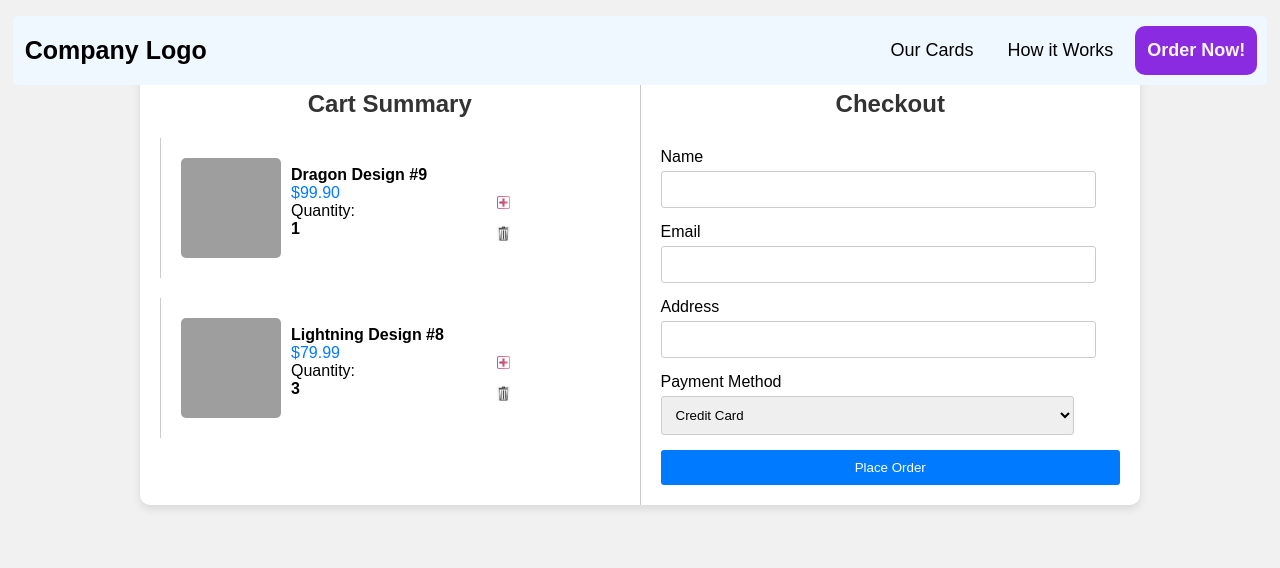
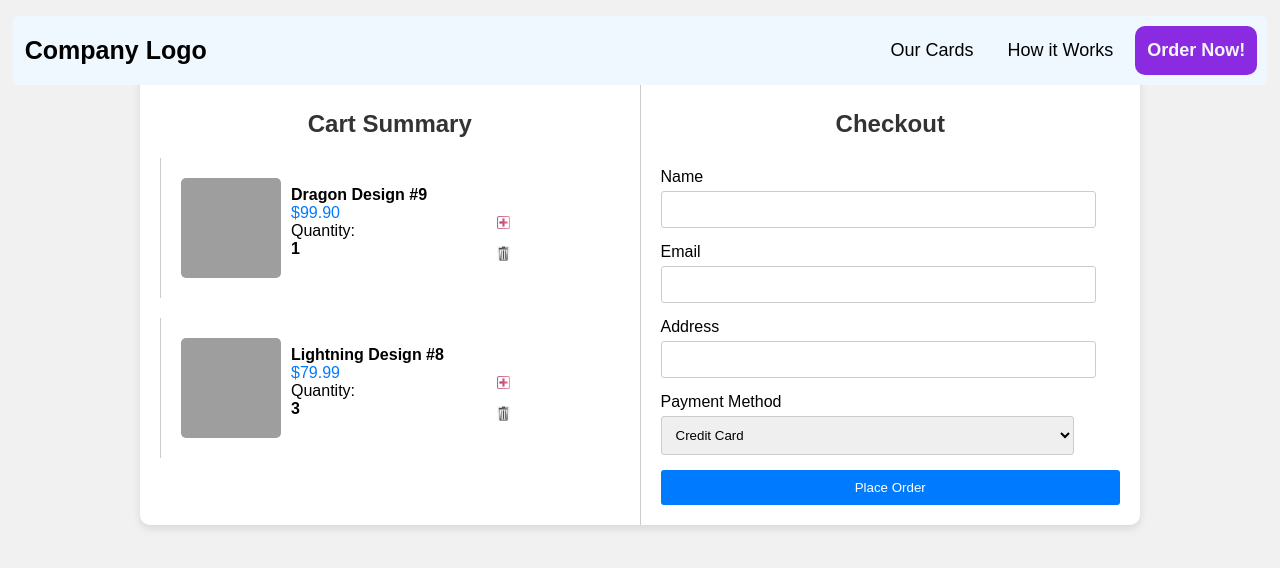
Before and after one commit to CreativeCoderOfficial/concept-website, a plain HTML site: page checkout.html in a window 1280 px wide. Drawn offline with Linux system fonts and the light colour scheme; grey boxes are pictures that could not be loaded.

Commit message:
margin top to 70 px

```diff
--- a/styles/checkout.css
+++ b/styles/checkout.css
@@ -1,6 +1,6 @@
 body {
   font-family: Arial, sans-serif;
-  margin: 0;
+  margin: 70px 0 0 0;
   padding: 0;
   background-color: #f1f1f1;
 }
```
